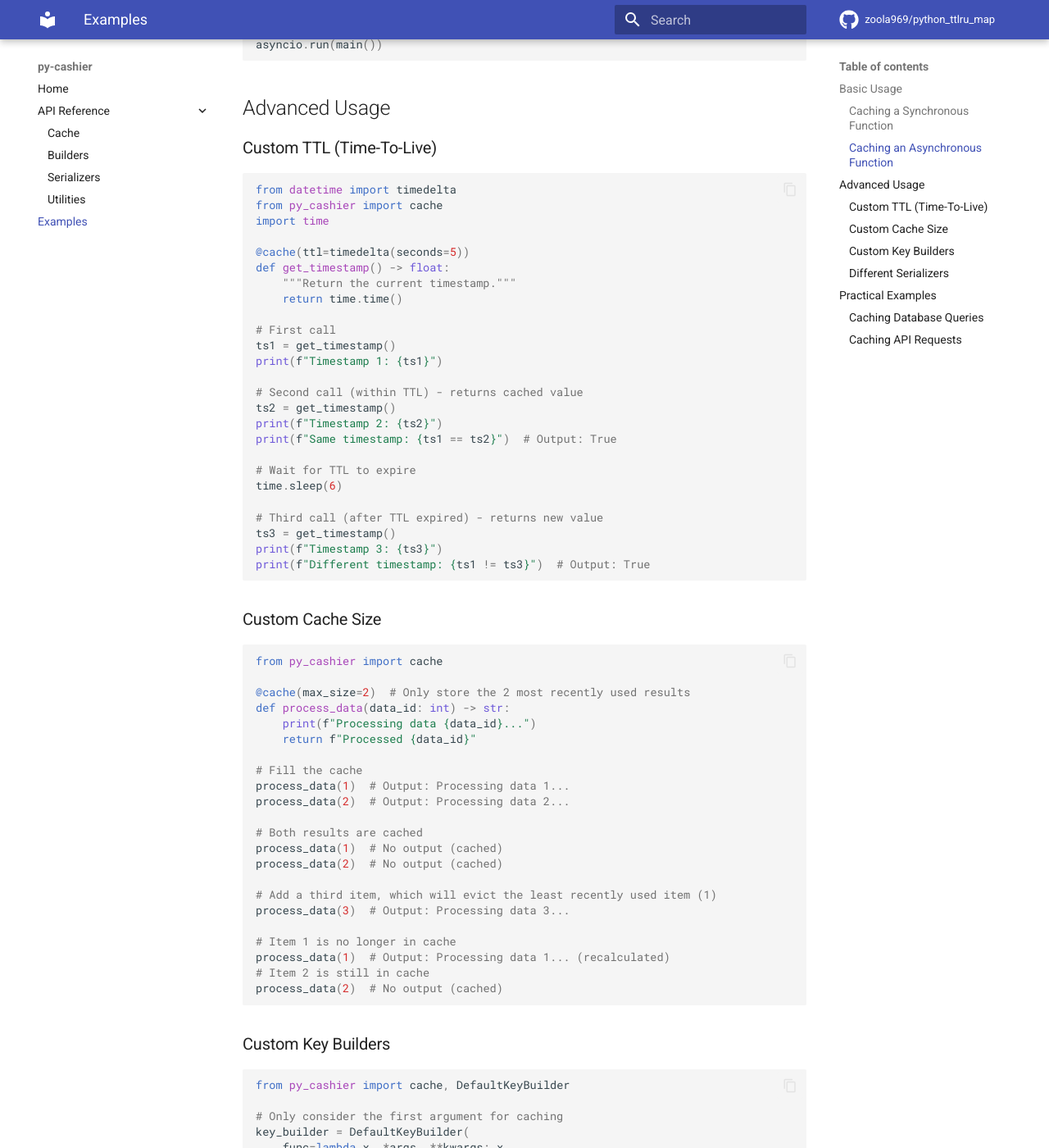
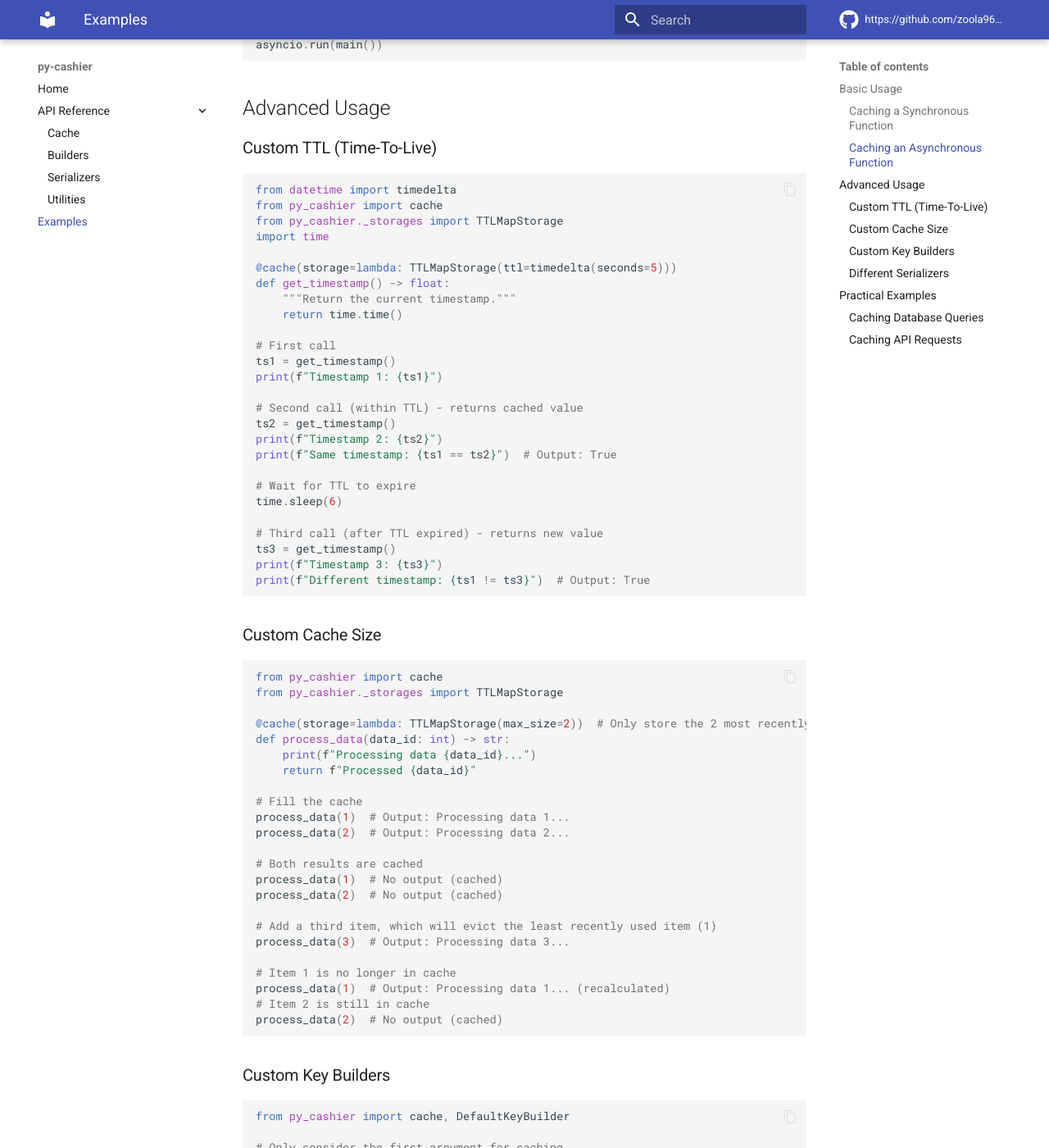
Before and after one commit to zoola969/cachium, an MkDocs documentation site: the page built from docs/examples.md, in a window 1280 px wide and 1400 px high, scrolled down 1092 px. Shown: the whole window at 82% size. Built offline with MkDocs 1.6.1 and Material for MkDocs 9.7.7, drawn with Linux system fonts in a browser that asks for light colours; comment, search, counter and statistics services are not loaded; some of the changed text lies outside the part shown.

Commit message:
add Dependabot and tests configuration for CI and update examples for cache storage

````diff
--- a/docs/examples.md
+++ b/docs/examples.md
@@ -58,9 +58,10 @@ asyncio.run(main())
 ```python
 from datetime import timedelta
 from py_cashier import cache
+from py_cashier._storages import TTLMapStorage
 import time
 
-@cache(ttl=timedelta(seconds=5))
+@cache(storage=lambda: TTLMapStorage(ttl=timedelta(seconds=5)))
 def get_timestamp() -> float:
     """Return the current timestamp."""
     return time.time()
@@ -87,8 +88,9 @@ print(f"Different timestamp: {ts1 != ts3}")  # Output: True
 
 ```python
 from py_cashier import cache
+from py_cashier._storages import TTLMapStorage
 
-@cache(max_size=2)  # Only store the 2 most recently used results
+@cache(storage=lambda: TTLMapStorage(max_size=2))  # Only store the 2 most recently used results
 def process_data(data_id: int) -> str:
     print(f"Processing data {data_id}...")
     return f"Processed {data_id}"
@@ -171,6 +173,7 @@ print(result_again)  # Output: 50
 
 ```python
 from py_cashier import cache
+from py_cashier._storages import TTLMapStorage
 from datetime import timedelta
 import sqlite3
 
@@ -184,7 +187,7 @@ cursor.execute('INSERT INTO users VALUES (1, "Alice")')
 cursor.execute('INSERT INTO users VALUES (2, "Bob")')
 conn.commit()
 
-@cache(ttl=timedelta(minutes=5))
+@cache(storage=lambda: TTLMapStorage(ttl=timedelta(minutes=5)))
 def get_user(user_id: int) -> dict:
     """Get a user from the database by ID."""
     print(f"Fetching user {user_id} from database...")
@@ -214,8 +217,9 @@ import asyncio
 import random
 from datetime import timedelta
 from py_cashier import cache
+from py_cashier._storages import TTLMapStorage
 
-@cache(ttl=timedelta(minutes=5))
+@cache(storage=lambda: TTLMapStorage(ttl=timedelta(minutes=5)))
 async def fetch_weather(city: str) -> dict:
     """Simulate fetching weather data from an API."""
     print(f"Fetching weather data for {city}...")
--- a/mkdocs.yml
+++ b/mkdocs.yml
@@ -1,9 +1,9 @@
 # mkdocs.yml
 site_name: py-cashier
-site_description: Sync and async cache with TTL and LRU support
-site_url: https://zoola969.github.io/python_ttlru_map/
-repo_url: https://github.com/zoola969/python_ttlru_map
-repo_name: zoola969/python_ttlru_map
+site_description: Sync and async cache
+site_url: https://zoola969.github.io/py-cashier
+repo_url: https://github.com/zoola969/py-cashier
+repo_name: https://github.com/zoola969/py-cashier
 
 theme:
   name: material
@@ -59,8 +59,6 @@ plugins:
             signature_crossrefs: true
             show_symbol_type_heading: true
             show_symbol_type_toc: true
-            extensions:
-            - griffe_typingdoc
             show_root_heading: true
             show_if_no_docstring: true
             filters: ["!^_[^_]"]            # Exclude private members (starting with single _)
````
Also changed, not shown: README.md (+3 -4 lines), pyproject.toml (+3 -4 lines), 3 other files.
